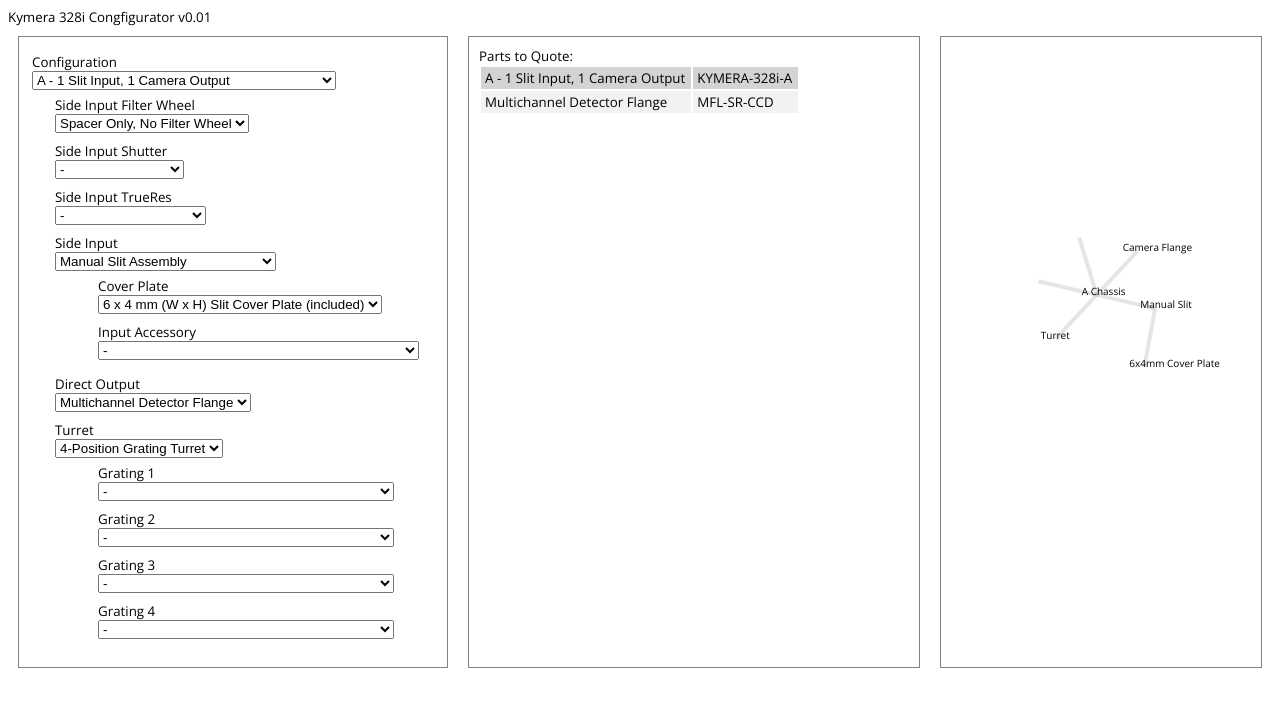
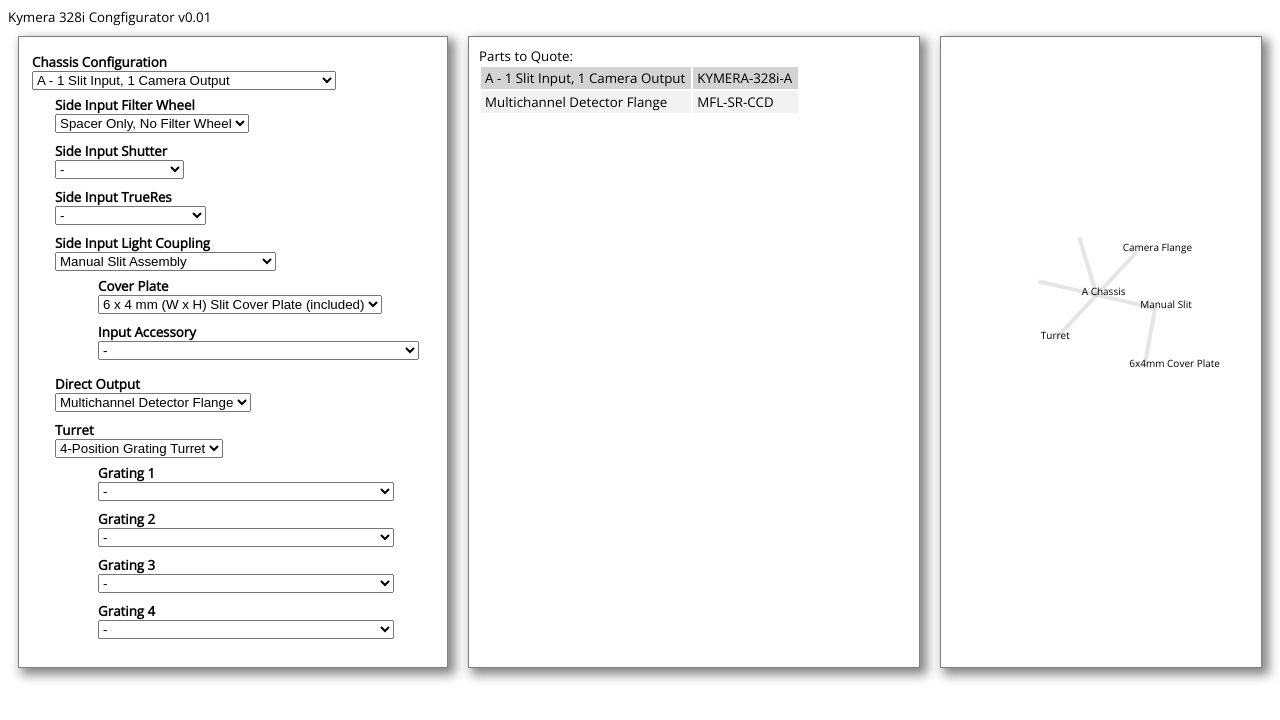
Before and after one commit to AdamJayWise/spectroConfig, a plain HTML site: page index.html in a window 1280 px wide. Drawn offline with nearby package versions, Linux system fonts and the light colour scheme.

Commit message:
cleaned up labelling

```diff
--- a/index.html
+++ b/index.html
@@ -20,8 +20,6 @@
                 border : 1px solid gray;
                 padding : 10px;
                 flex-grow : 1;
-
-
             }
 
             #viz {
@@ -29,6 +27,10 @@
                 border : 1px solid gray;
                 padding : 10px;
 
+            }
+
+            .bigBox {
+                box-shadow : 5px 5px 10px 2px #888888;
             }
 
             tr {
@@ -58,11 +60,11 @@
 
             }
 
-
             #configDiv {
                 margin : 10px;
                 border : 1px solid gray;
                 padding : 10px;
+                font-weight : bold;
             }
 
             #mainDisplay {
@@ -86,16 +88,16 @@
         Kymera 328i Congfigurator v0.01
         <div id = "mainDisplay">
 
-            <div id = "configDiv">
+            <div id = "configDiv" class = "bigBox">
 
             </div>
 
-            <div id = "BOM">
+            <div id = "BOM" class = "bigBox">
                 Parts to Quote:
                 <div id = "partsList"></div>
             </div>
 
-            <div id = "viz">
+            <div id = "viz" class = "bigBox">
 
                 <svg id = "displaySvg"></svg>
             </div>
--- a/js/equipment.js
+++ b/js/equipment.js
@@ -20,7 +20,7 @@ var nodeDefs = {
         'partType' : 'spectrometer',
         'partNumber' : '',
         'options' : {
-            'Configuration' : ['A','B1', 'B2', 'C']
+            'Chassis Configuration' : ['A','B1', 'B2', 'C']
         },
         'div' : d3.select('#configDiv'),
         'graphLabel' : '',
@@ -48,7 +48,7 @@ var nodeDefs = {
             'Side Input Filter Wheel' : ['Spacer Only','ACC-SR-ASZ-7006'],
             'Side Input Shutter' : ['-','Side Input Shutter'],
             'Side Input TrueRes' : ['-','Side Input TruRes Iris'],
-            'Side Input' : sideInputSlitOptions,
+            'Side Input Light Coupling' : sideInputSlitOptions,
             'Direct Output' : cameraFlanges,
             'Turret' : ['4-Position Grating Turret'],
         },
@@ -61,7 +61,7 @@ var nodeDefs = {
         'graphLabel' : 'B1 Chassis',
         'options' : {
             'Side Input Filter Wheel' : ['Spacer Only','ACC-SR-ASZ-7006'],
-            'Side Input' : sideInputSlitOptions,
+            'Side Input Light Coupling' : sideInputSlitOptions,
             'Side Input Shutter' : ['-','Side Input Shutter'],
             'Side Input TrueRes' : ['-','Side Input TruRes Iris'],
             'Direct Output' : cameraFlanges,
@@ -79,7 +79,7 @@ var nodeDefs = {
             'Side Input Filter Wheel' : ['Spacer Only','ACC-SR-ASZ-7006'],
             'Side Input Shutter' : ['-','Side Input Shutter'],
             'Side Input TrueRes' : ['-','Side Input TruRes Iris'],
-            'Side Input' : sideInputSlitOptions,
+            'Side Input Light Coupling' : sideInputSlitOptions,
             'Direct Output' : cameraFlanges,
             'Side Output' : cameraFlanges,
             'Turret' : ['4-Position Grating Turret'],
@@ -101,7 +101,7 @@ var nodeDefs = {
             'Side Input Filter Wheel' : ['Spacer Only','ACC-SR-ASZ-7006'],
             'Side Input Shutter' : ['-','Side Input Shutter'],
             'Side Input TrueRes' : ['-','Side Input TruRes Iris'],
-            'Side Input' : sideInputSlitOptions,
+            'Side Input Light Coupling' : sideInputSlitOptions,
             'Direct Output' : cameraFlanges,
             'Turret' : ['4-Position Grating Turret'],
 
```
